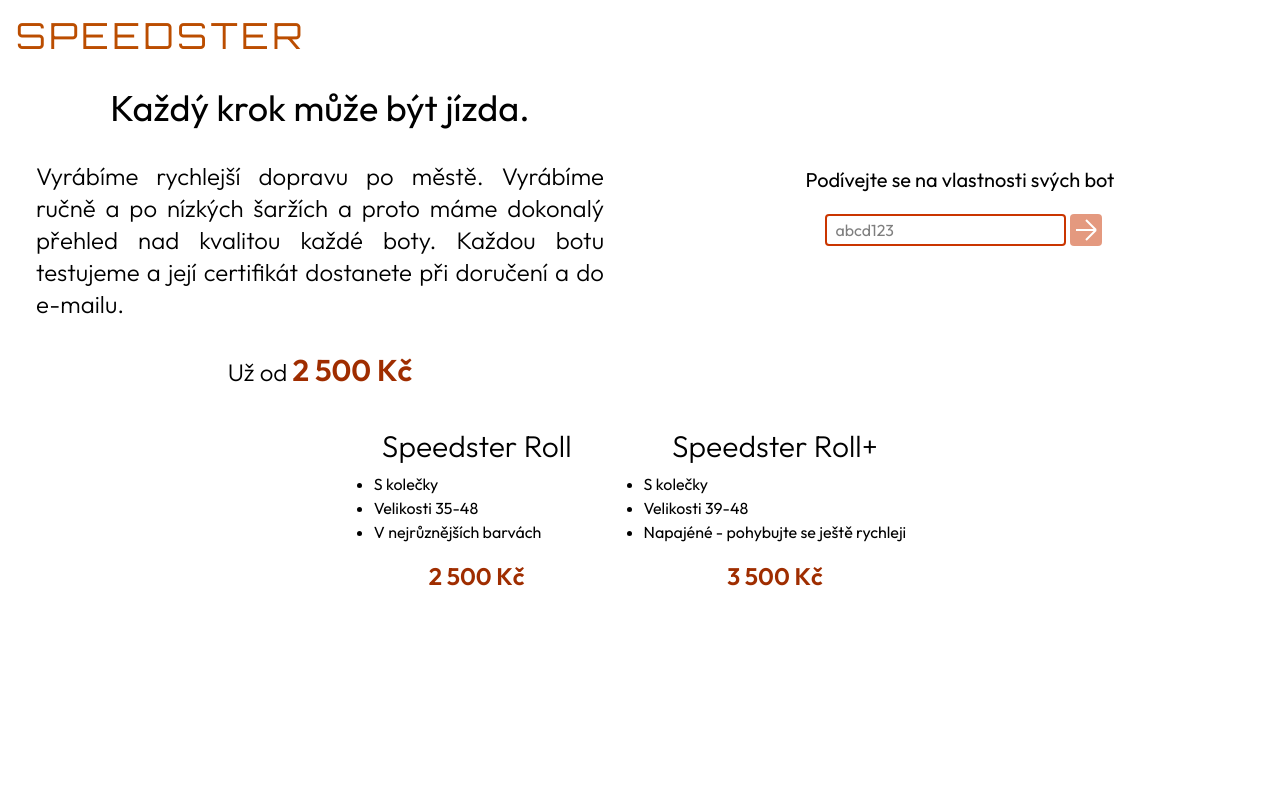
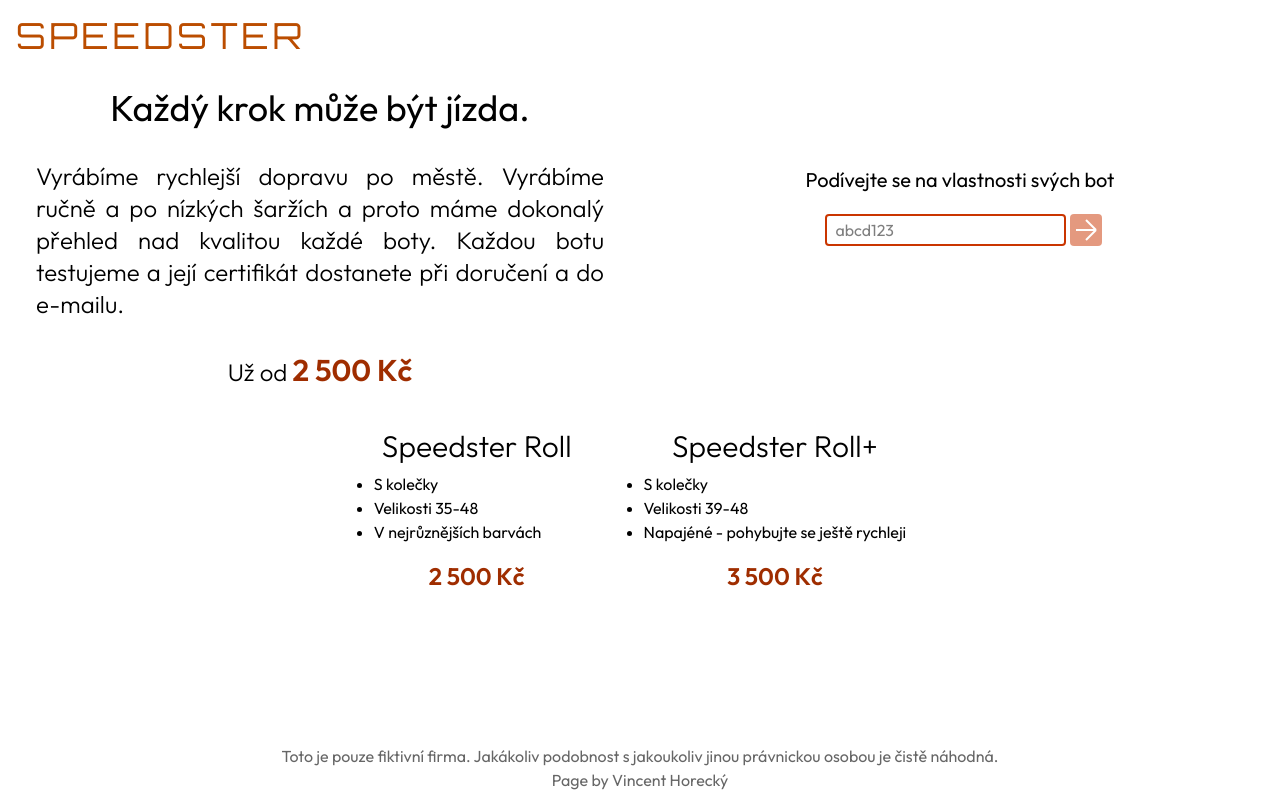
Before and after one commit to vinhor/speedster, an Angular app: page / in a window 1280 px wide. Built offline with nearby package versions, Linux system fonts and the light colour scheme.

Commit message:
added footer

```diff
--- a/src/app/app.component.html
+++ b/src/app/app.component.html
@@ -1,3 +1,5 @@
+<div class="min-h-screen flex flex-col items-center">
+  <div class="shrink-0 basis-auto grow">
     <nav class="flex justify-between min-h-18 items-center">
       <a
         routerLink="/"
@@ -9,3 +11,10 @@
       </div>
     </nav>
     <router-outlet />
+  </div>
+  <footer class="shrink-0 font-outfit m-2 text-center text-black/60 max-w-5xl">
+    Toto je pouze fiktivní firma. Jakákoliv podobnost s jakoukoliv jinou
+    právnickou osobou je čistě náhodná. <br />
+    Page by Vincent Horecký
+  </footer>
+</div>
```
Lines whose indentation alone changed are shown as unchanged.
